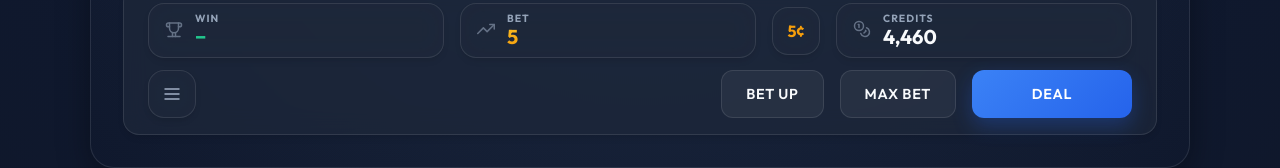
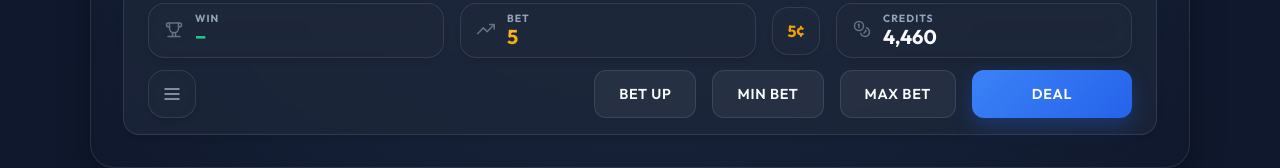
Before and after one commit to ktubman12/Poker, a React (Vite) app: page / in a window 1280 px wide. Shown: the part 731-899 px from the top of the page. Built offline with nearby package versions, Linux system fonts and the light colour scheme.

Commit message:
Add MIN BET button to reset bet to 5 credits

```diff
--- a/src/App.tsx
+++ b/src/App.tsx
@@ -25,6 +25,11 @@ function App() {
   const handleBetUp = () => {
     if (gamePhase !== 'betting') return;
     setCurrentBet(prev => (prev >= 100 ? 5 : prev + 5));
+  };
+
+  const handleBetMin = () => {
+    if (gamePhase !== 'betting') return;
+    setCurrentBet(5);
   };
 
   const handleBetMax = () => {
@@ -131,6 +136,7 @@ function App() {
             currentBet={currentBet}
             credits={credits}
             onBetUp={handleBetUp}
+            onBetMin={handleBetMin}
             onBetMax={handleBetMax}
             onDeal={handleDeal}
             gamePhase={gamePhase}
--- a/src/components/ControlBar.tsx
+++ b/src/components/ControlBar.tsx
@@ -6,6 +6,7 @@ interface ControlBarProps {
   currentBet: number;
   credits: number;
   onBetUp: () => void;
+  onBetMin: () => void;
   onBetMax: () => void;
   onDeal: () => void;
   gamePhase: 'betting' | 'holding' | 'gameover';
@@ -44,6 +45,7 @@ export const ControlBar: React.FC<ControlBarProps> = ({
   currentBet,
   credits,
   onBetUp,
+  onBetMin,
   onBetMax,
   onDeal,
   gamePhase
@@ -91,6 +93,13 @@ export const ControlBar: React.FC<ControlBarProps> = ({
             </button>
             <button
                 className="action-btn secondary"
+                onClick={onBetMin}
+                disabled={gamePhase !== 'betting'}
+            >
+                MIN BET
+            </button>
+            <button
+                className="action-btn secondary"
                 onClick={onBetMax}
                 disabled={gamePhase !== 'betting'}
             >
```
